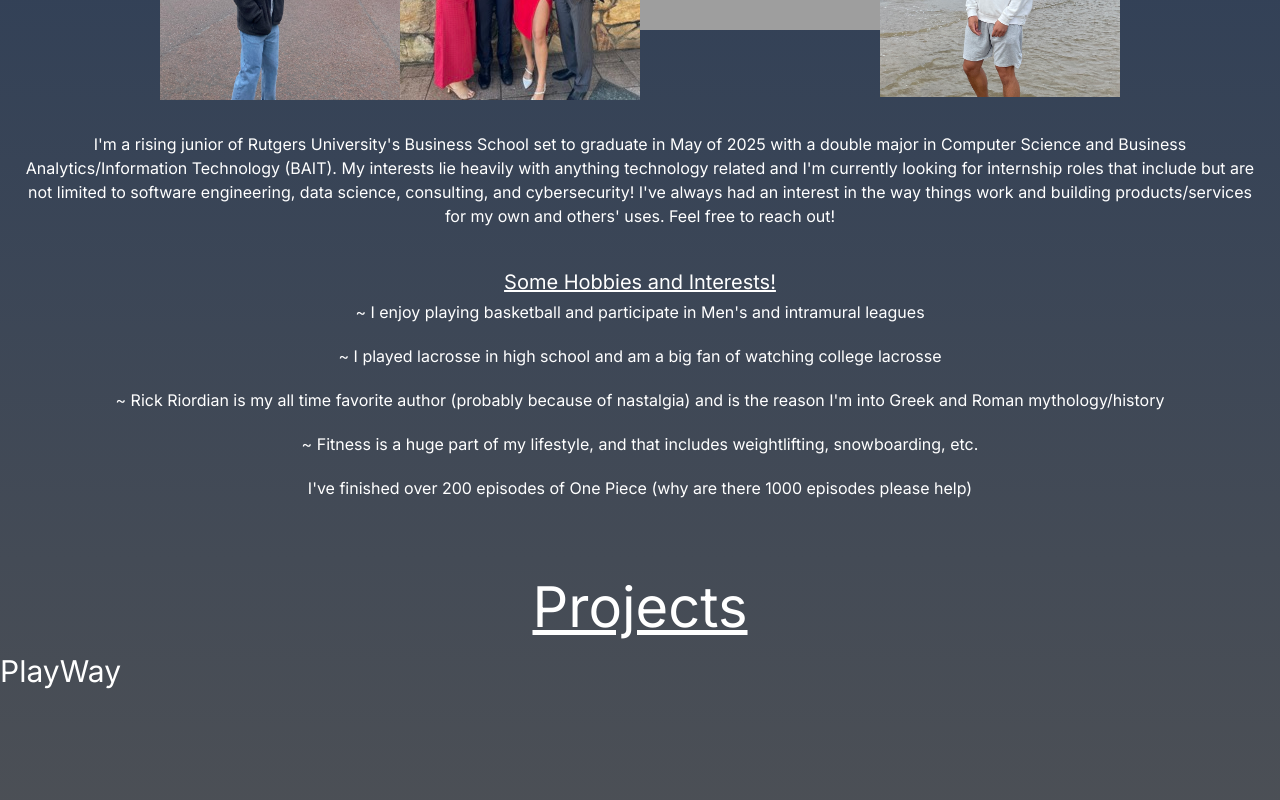
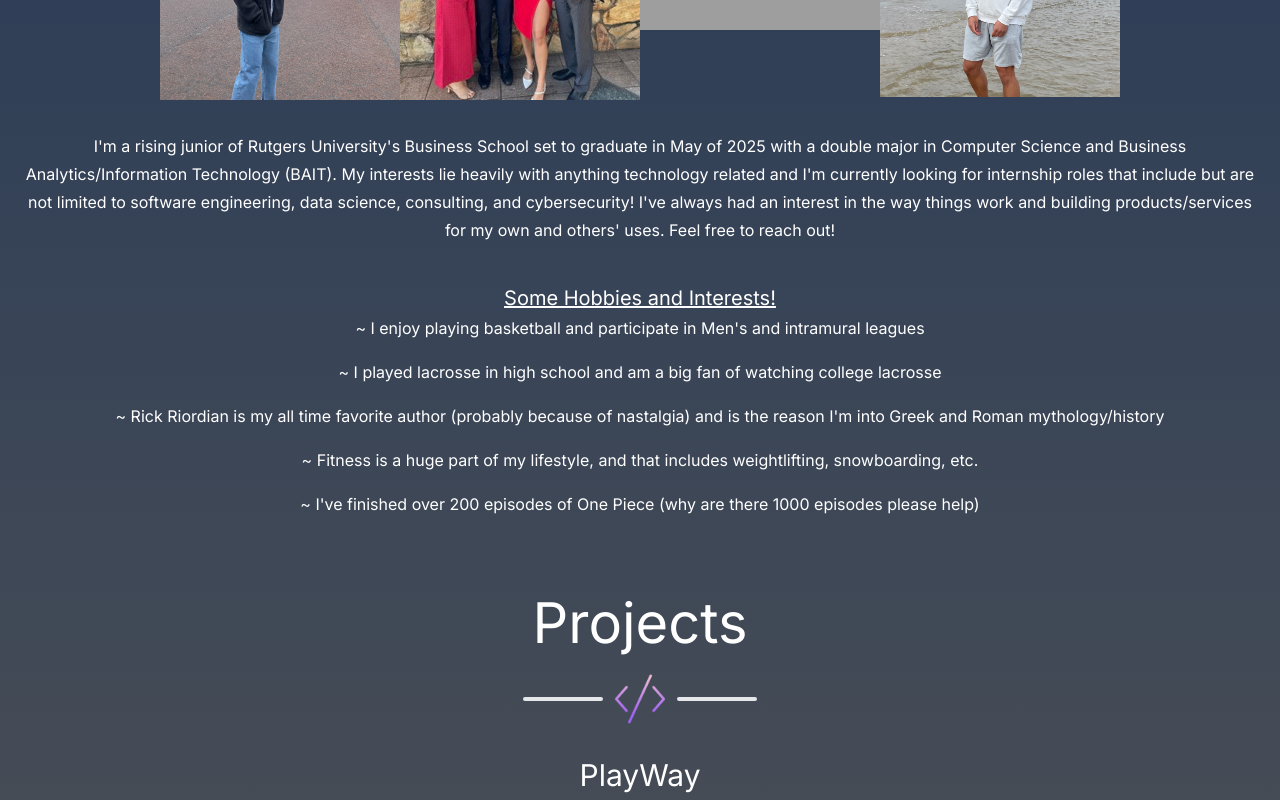
Before and after one commit to Timothytuen03/portfoliov2, a Next.js app: page / in a window 1280 px wide. Shown: the part 1200-2000 px from the top of the page. Built offline with nearby package versions, Linux system fonts and the light colour scheme; grey boxes are pictures that could not be loaded.

Commit message:
Progress on projects page

```diff
--- a/src/app/About.js
+++ b/src/app/About.js
@@ -17,7 +17,7 @@ function About() {
                     <Image src="/images/cape.jpg" width={100} height={102} className="w-1/4 h-auto place-self-center"/>
                 </div>
                 <div className="text-center mt-[2rem]">
-                    <p className="md:text-l text-m ml-4 mr-4 mb-10">I'm a rising junior of Rutgers University's Business School set to graduate in May of 2025
+                    <p className="md:text-l text-m ml-4 mr-4 mb-10 leading-7">I'm a rising junior of Rutgers University's Business School set to graduate in May of 2025
                         with a double major in Computer Science and Business Analytics/Information Technology
                         (BAIT). My interests lie heavily with anything technology related and I'm currently
                         looking for internship roles that include but are not limited to software engineering,
@@ -44,7 +44,7 @@ function About() {
                         </li>
                         <li>
                             <p className="mb-5">
-                                I've finished over 200 episodes of One Piece (why are there 1000 episodes
+                                ~ I've finished over 200 episodes of One Piece (why are there 1000 episodes
                                 please help)
                             </p>
                         </li>
--- a/src/app/Projects.js
+++ b/src/app/Projects.js
@@ -1,10 +1,19 @@
+import Image from "next/image";
 function Projects() {
     return(
-        <div className="min-h-[70vh] mt-[65px]">
-            <h1 className="text-center text-[56px] underline">Projects</h1>
+        <div className="min-h-[100vh] mt-[65px] flex-col flex items-center">
+            <h1 className="text-center text-[56px]">Projects</h1>
 
-            <div>
-                <h1 className="text-[30px]">PlayWay</h1>
+            {/* <div className="h-[5px] w-[100px] border-dashed border-white border-t-2 border-spacing-[10px]"></div> */}
+            <div className="inline-flex items-center justify-center">
+                {/* <hr className="w-[100px] border-solid border-white border-2 border-spacing-[50px] mt-[18px]"/> */}
+                <hr className="w-20 h-1 my-8 bg-gray-200 border-0 rounded mr-3"/>
+                <Image src="/images/code_purple.png" width={50} height={50} className="place-self-center"/>
+                <hr className="w-20 h-1 my-8 bg-gray-200 border-0 rounded ml-3"/>
+            </div>
+
+            <div className="mt-[20px]">
+                <h1 className="text-[30px] text-center">PlayWay</h1>
             </div>
         </div>
     )
```
Also changed, not shown: public/images/code.png (added), public/images/code_purple.png (added).
